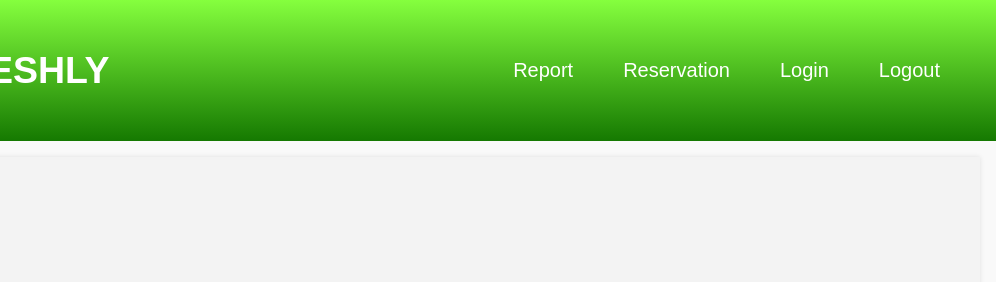
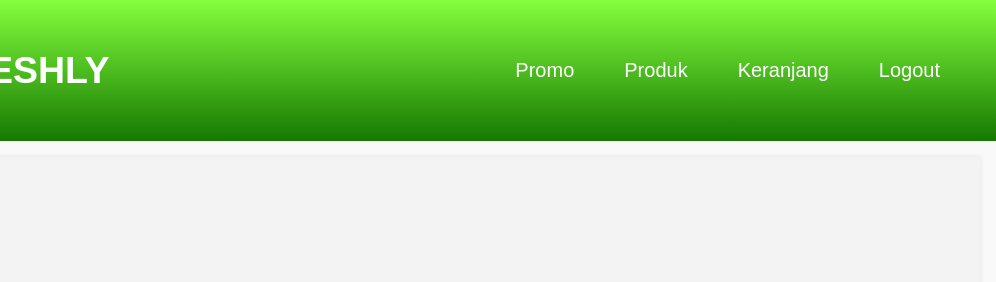
Before and after one commit to alharitswd/MPTI, a plain HTML site: page index.html in a window 1280 px wide. Shown: the top 282 px of the page, 284-1280 px from the left. Drawn offline with Linux system fonts and the light colour scheme.

Commit message:
Update index.html

```diff
--- a/index.html
+++ b/index.html
@@ -16,10 +16,10 @@
             <!-- <p>Promo Hari Ini: Diskon 10% semua produk!</p> -->
           </div>
           <ul>
-              <li><a href="#">Report</a></li>
-              <li><a href="#">Reservation</a></li>
+              <li><a href="#">Promo</a></li>
+              <li><a href="#">Produk</a></li>
               <!-- <li><a href="#menu">Menu</a></li> -->
-              <li><a href="#">Login</a></li>
+              <li><a href="#">Keranjang</a></li>
               <li><a href="#">Logout</a></li>
           </ul>
       </div>
```
